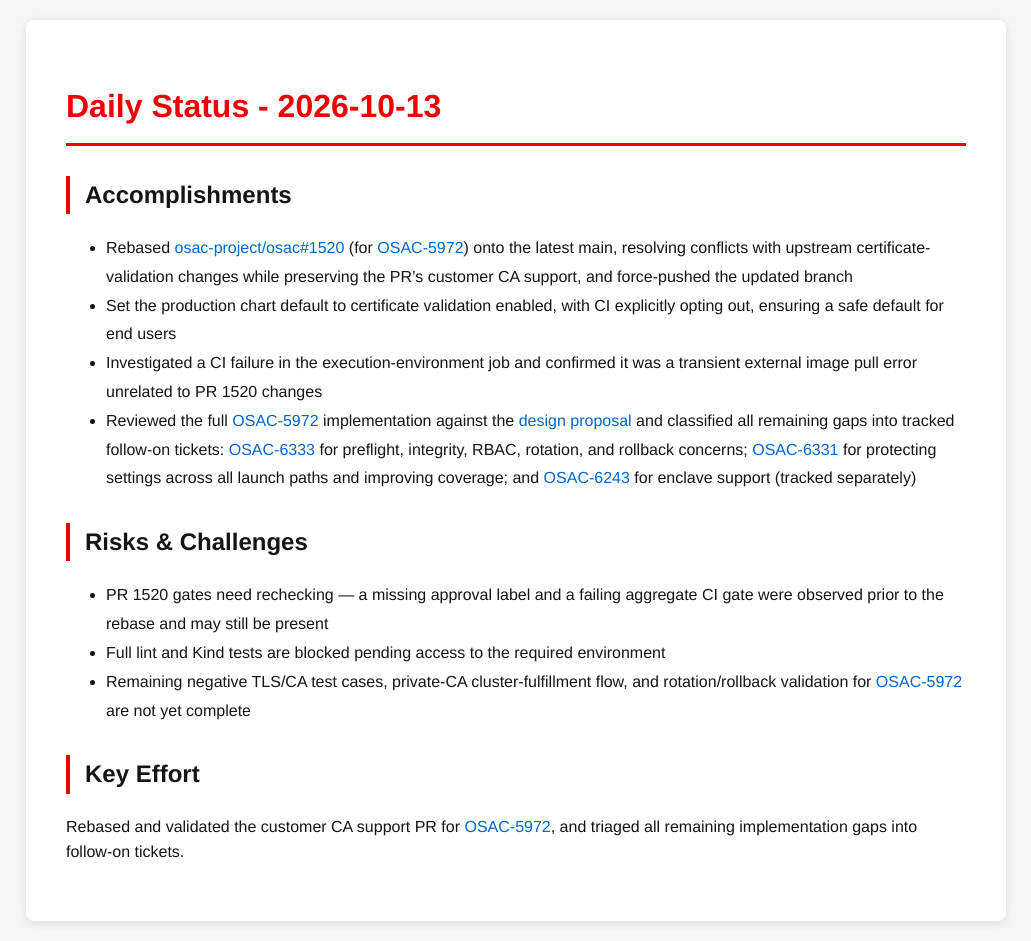
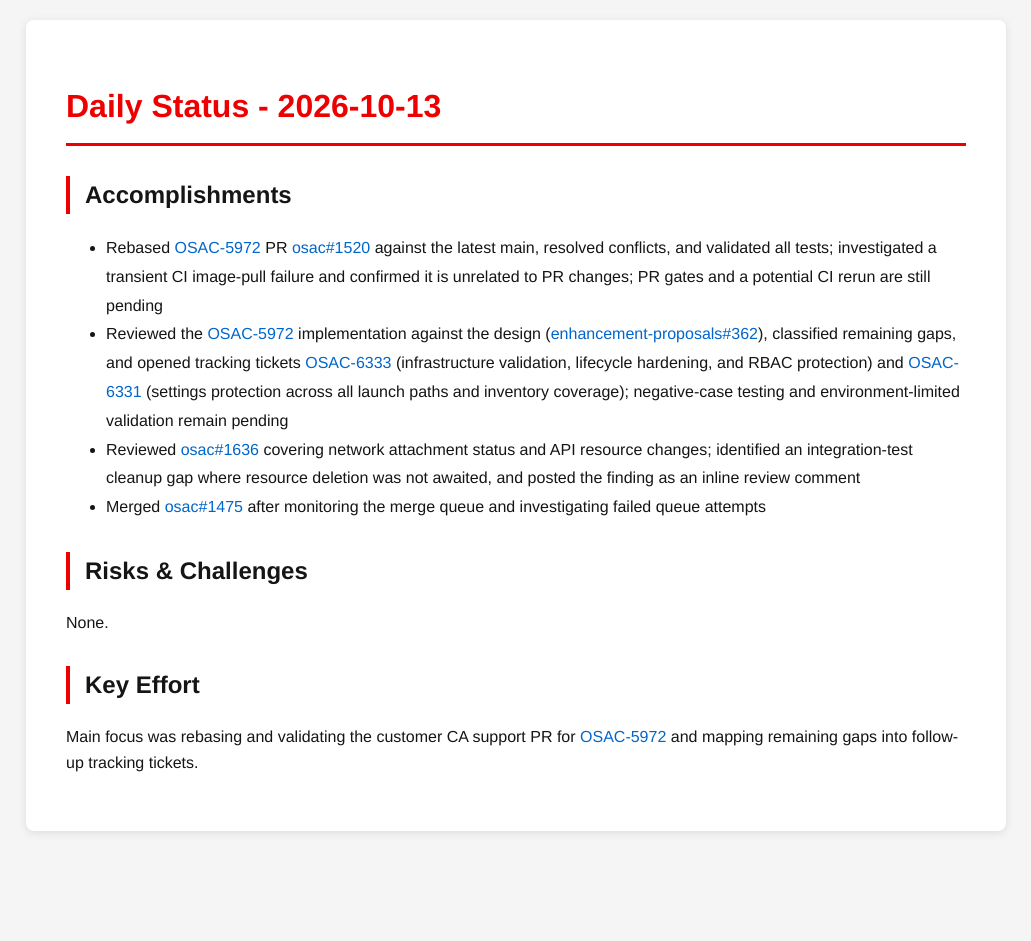
Before and after one commit to tzvatot/daily-status, a Jekyll site: the page built from 2026-10-13.md, in a window 1280 px wide. Shown: the whole page, without its empty margins (124-1155 px from the left). Built offline with Jekyll 4.4.1, drawn with Linux system fonts in a browser that asks for light colours; after the commit the page ends 900 px from its top, so only the background shows below that.

Commit message:
Daily status update - 2026-10-13

```diff
--- a/2026-10-13.md
+++ b/2026-10-13.md
@@ -7,15 +7,13 @@ date: 2026-10-13
 # Daily Status - 2026-10-13
 
 ## Accomplishments
-- Rebased [osac-project/osac#1520](https://github.com/osac-project/osac/pull/1520) (for [OSAC-5972](https://redhat.atlassian.net/browse/OSAC-5972)) onto the latest main, resolving conflicts with upstream certificate-validation changes while preserving the PR's customer CA support, and force-pushed the updated branch
-- Set the production chart default to certificate validation enabled, with CI explicitly opting out, ensuring a safe default for end users
-- Investigated a CI failure in the execution-environment job and confirmed it was a transient external image pull error unrelated to PR 1520 changes
-- Reviewed the full [OSAC-5972](https://redhat.atlassian.net/browse/OSAC-5972) implementation against the [design proposal](https://github.com/osac-project/enhancement-proposals/pull/362) and classified all remaining gaps into tracked follow-on tickets: [OSAC-6333](https://redhat.atlassian.net/browse/OSAC-6333) for preflight, integrity, RBAC, rotation, and rollback concerns; [OSAC-6331](https://redhat.atlassian.net/browse/OSAC-6331) for protecting settings across all launch paths and improving coverage; and [OSAC-6243](https://redhat.atlassian.net/browse/OSAC-6243) for enclave support (tracked separately)
+- Rebased [OSAC-5972](https://redhat.atlassian.net/browse/OSAC-5972) PR [osac#1520](https://github.com/osac-project/osac/pull/1520) against the latest main, resolved conflicts, and validated all tests; investigated a transient CI image-pull failure and confirmed it is unrelated to PR changes; PR gates and a potential CI rerun are still pending
+- Reviewed the [OSAC-5972](https://redhat.atlassian.net/browse/OSAC-5972) implementation against the design ([enhancement-proposals#362](https://github.com/osac-project/enhancement-proposals/pull/362)), classified remaining gaps, and opened tracking tickets [OSAC-6333](https://redhat.atlassian.net/browse/OSAC-6333) (infrastructure validation, lifecycle hardening, and RBAC protection) and [OSAC-6331](https://redhat.atlassian.net/browse/OSAC-6331) (settings protection across all launch paths and inventory coverage); negative-case testing and environment-limited validation remain pending
+- Reviewed [osac#1636](https://github.com/osac-project/osac/pull/1636) covering network attachment status and API resource changes; identified an integration-test cleanup gap where resource deletion was not awaited, and posted the finding as an inline review comment
+- Merged [osac#1475](https://github.com/osac-project/osac/pull/1475) after monitoring the merge queue and investigating failed queue attempts
 
 ## Risks & Challenges
-- PR 1520 gates need rechecking — a missing approval label and a failing aggregate CI gate were observed prior to the rebase and may still be present
-- Full lint and Kind tests are blocked pending access to the required environment
-- Remaining negative TLS/CA test cases, private-CA cluster-fulfillment flow, and rotation/rollback validation for [OSAC-5972](https://redhat.atlassian.net/browse/OSAC-5972) are not yet complete
+None.
 
 ## Key Effort
-Rebased and validated the customer CA support PR for [OSAC-5972](https://redhat.atlassian.net/browse/OSAC-5972), and triaged all remaining implementation gaps into follow-on tickets.
+Main focus was rebasing and validating the customer CA support PR for [OSAC-5972](https://redhat.atlassian.net/browse/OSAC-5972) and mapping remaining gaps into follow-up tracking tickets.
```
